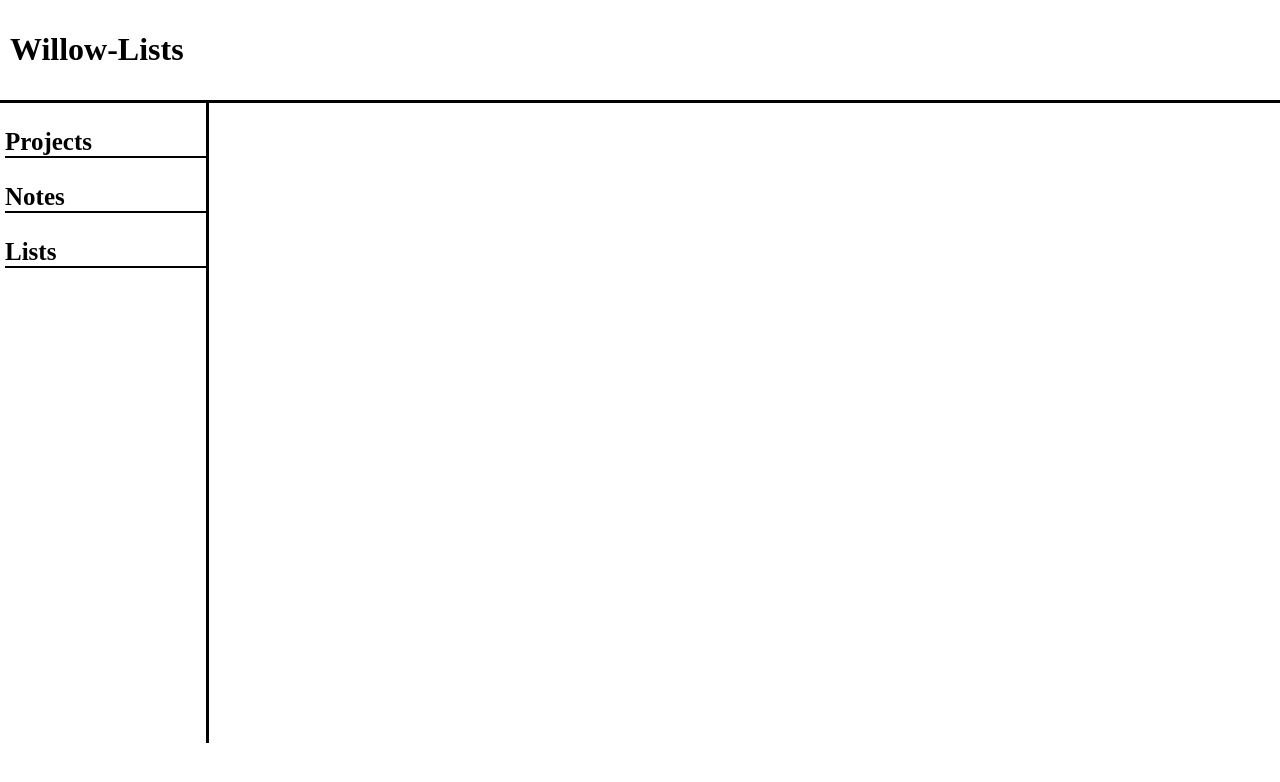
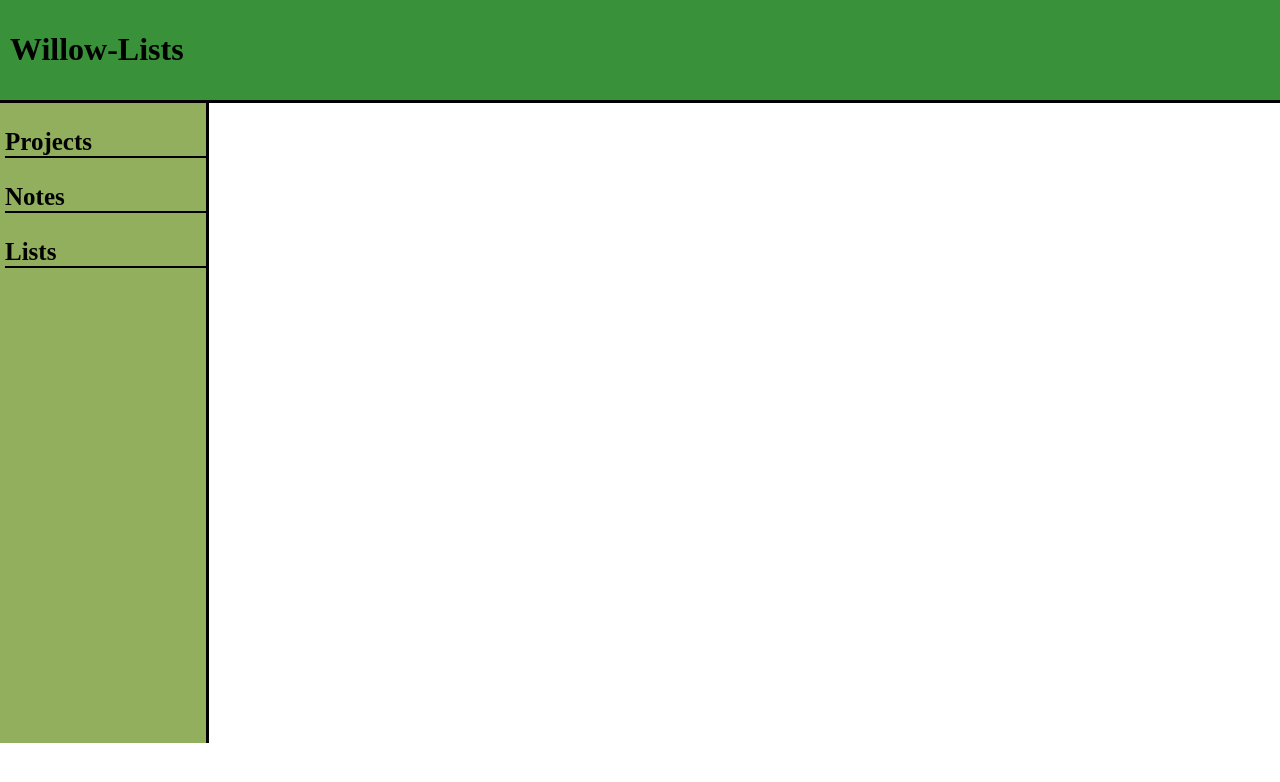
Before and after one commit to BambooCode98/to-do-list, a website built with webpack: page dist/index.html in a window 1280 px wide. Built offline with nearby package versions, Linux system fonts and the light colour scheme.

Commit message:
added background colors

```diff
--- a/src/style.css
+++ b/src/style.css
@@ -10,6 +10,7 @@ body{
     padding: 10px;
     height: 20%;
     border-bottom: black 3px solid;
+    background-color: rgb(57, 145, 57);
   }
 
   .below-header{
@@ -23,6 +24,7 @@ body{
       border-right: black 3px solid;
       width: 15rem;
       padding-left: 5px;
+      background-color: rgb(145, 175, 92);
     }
 
       h3{
```
